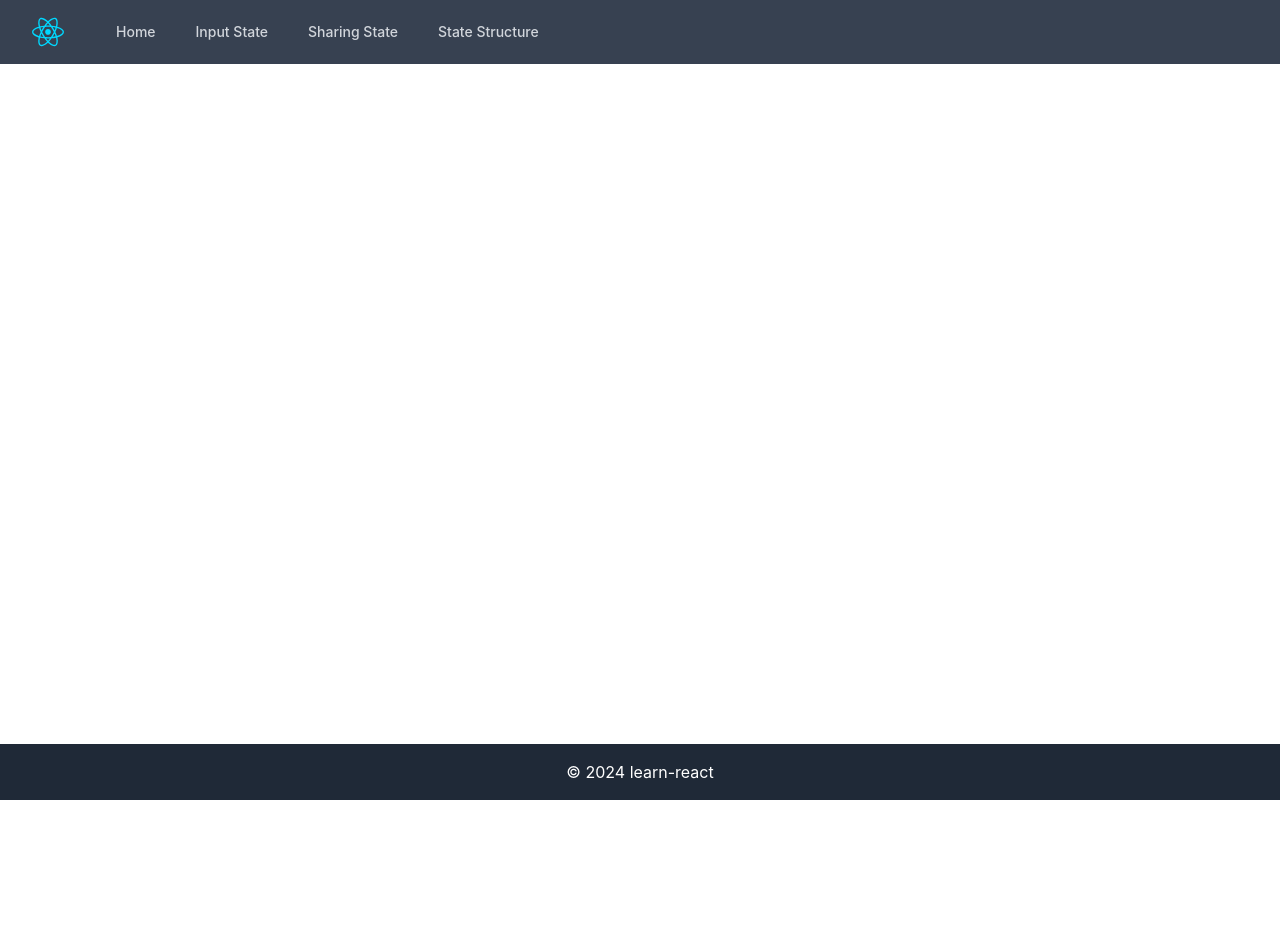
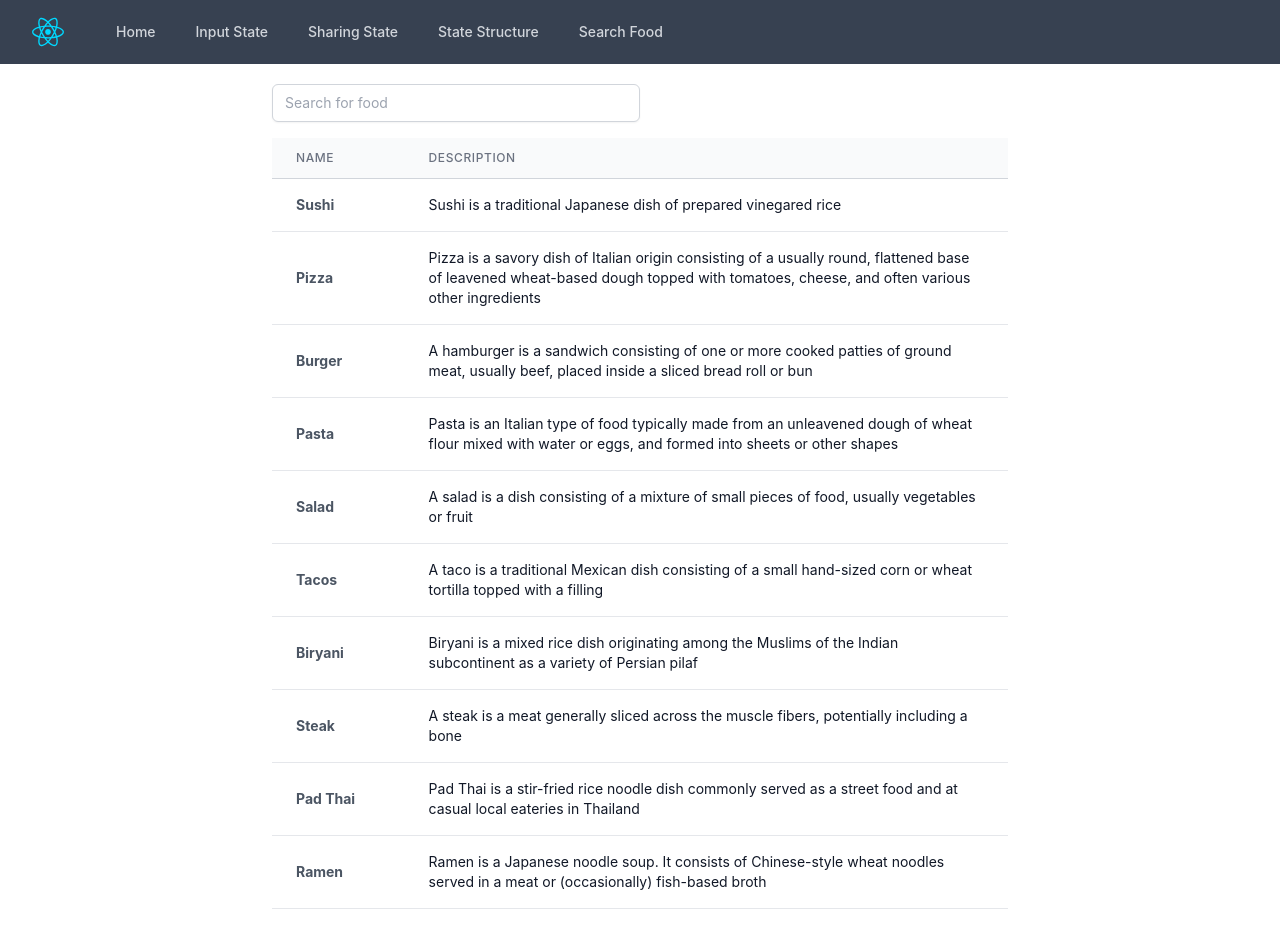
Before and after one commit to DLSiem/learn-react, a React (Vite) app in the folder learn/: page /search-food in a window 1280 px wide. Shown: the top 927 px of the page. Before the commit the page ends 800 px from the top, so only its background shows below. Built offline with nearby package versions, Linux system fonts and the light colour scheme.

Commit message:
adding food search page

```diff
--- a/learn/src/App.jsx
+++ b/learn/src/App.jsx
@@ -3,6 +3,7 @@ import StateStructure from "./pages/StateStructure";
 import InputState from "./pages/InputState";
 import Home from "./pages/Home";
 import SharingState from "./pages/SharingState";
+import SearchFood from "./pages/SearchFoods";
 
 import Header from "./components/Header";
 import Footer from "./components/Footer";
@@ -17,6 +18,7 @@ function App() {
           <Route path="/state-structure" element={<StateStructure />} />
           <Route path="/input-state" element={<InputState />} />
           <Route path="/sharing-state" element={<SharingState />} />
+          <Route path="/search-food" element={<SearchFood />} />
         </Routes>
         <Footer />
       </div>
--- a/learn/src/components/Header.jsx
+++ b/learn/src/components/Header.jsx
@@ -46,6 +46,12 @@ const Header = () => {
                   className="text-gray-300 hover:text-white px-3 py-2 rounded-md text-sm font-medium"
                 >
                   State Structure
+                </a>
+                <a
+                  href="/search-food"
+                  className="text-gray-300 hover:text-white px-3 py-2 rounded-md text-sm font-medium"
+                >
+                  Search Food
                 </a>
               </div>
             </div>
@@ -117,6 +123,12 @@ const Header = () => {
           >
             State Structure
           </a>
+          <a
+            href="/search-food"
+            className="text-gray-300 hover:text-white block px-3 py-2 rounded-md text-base font-medium"
+          >
+            Search Food
+          </a>
         </div>
       </div>
     </nav>
--- /dev/null
+++ b/learn/src/data/fooddata.js
@@ -0,0 +1,128 @@
+export function filterItems(items, query) {
+  query = query.toLowerCase();
+  return items.filter((item) =>
+    item.name.split(" ").some((word) => word.toLowerCase().startsWith(query))
+  );
+}
+
+export const foods = [
+  {
+    id: 0,
+    name: "Sushi",
+    description:
+      "Sushi is a traditional Japanese dish of prepared vinegared rice",
+  },
+  {
+    id: 1,
+    name: "Pizza",
+    description:
+      "Pizza is a savory dish of Italian origin consisting of a usually round, flattened base of leavened wheat-based dough topped with tomatoes, cheese, and often various other ingredients",
+  },
+  {
+    id: 2,
+    name: "Burger",
+    description:
+      "A hamburger is a sandwich consisting of one or more cooked patties of ground meat, usually beef, placed inside a sliced bread roll or bun",
+  },
+  {
+    id: 3,
+    name: "Pasta",
+    description:
+      "Pasta is an Italian type of food typically made from an unleavened dough of wheat flour mixed with water or eggs, and formed into sheets or other shapes",
+  },
+  {
+    id: 4,
+    name: "Salad",
+    description:
+      "A salad is a dish consisting of a mixture of small pieces of food, usually vegetables or fruit",
+  },
+  {
+    id: 5,
+    name: "Tacos",
+    description:
+      "A taco is a traditional Mexican dish consisting of a small hand-sized corn or wheat tortilla topped with a filling",
+  },
+  {
+    id: 6,
+    name: "Biryani",
+    description:
+      "Biryani is a mixed rice dish originating among the Muslims of the Indian subcontinent as a variety of Persian pilaf",
+  },
+  {
+    id: 7,
+    name: "Steak",
+    description:
+      "A steak is a meat generally sliced across the muscle fibers, potentially including a bone",
+  },
+  {
+    id: 8,
+    name: "Pad Thai",
+    description:
+      "Pad Thai is a stir-fried rice noodle dish commonly served as a street food and at casual local eateries in Thailand",
+  },
+  {
+    id: 9,
+    name: "Ramen",
+    description:
+      "Ramen is a Japanese noodle soup. It consists of Chinese-style wheat noodles served in a meat or (occasionally) fish-based broth",
+  },
+  {
+    id: 10,
+    name: "Pho",
+    description:
+      "Pho is a Vietnamese soup consisting of broth, rice noodles, herbs, and meat, sometimes chicken",
+  },
+  {
+    id: 11,
+    name: "Dim Sum",
+    description:
+      "Dim sum is a large range of small Chinese dishes that are traditionally enjoyed in restaurants for brunch",
+  },
+  {
+    id: 12,
+    name: "Paella",
+    description: "Paella is a Spanish rice dish originally from Valencia",
+  },
+  {
+    id: 13,
+    name: "Curry",
+    description:
+      "Curry is a variety of dishes originating in the Indian subcontinent that use a complex combination of spices or herbs",
+  },
+  {
+    id: 14,
+    name: "Kebab",
+    description:
+      'Kebab is a type of cooked meat dish that originates from the Middle East, and it means "grilled (or broiled) meat"',
+  },
+  {
+    id: 15,
+    name: "Samosa",
+    description:
+      "A samosa is a fried or baked pastry with a savory filling, such as spiced potatoes, onions, peas, meat, or lentils",
+  },
+  {
+    id: 16,
+    name: "Falafel",
+    description:
+      "Falafel is a deep-fried ball or patty made from ground chickpeas, fava beans, or both",
+  },
+  {
+    id: 17,
+    name: "Gelato",
+    description:
+      "Gelato is a popular frozen dessert of Italian origin. It is generally lower in fat, but higher in sugar than other styles of ice cream",
+  },
+  {
+    id: 18,
+    name: "Cheesecake",
+    description:
+      "Cheesecake is a sweet dessert consisting of one or more layers. The main and thickest layer consists of a mixture of soft, fresh cheese, eggs, and sugar",
+  },
+  {
+    id: 19,
+    name: "Tiramisu",
+    description:
+      "Tiramisu is a coffee-flavoured Italian dessert. It is made of ladyfingers dipped in coffee, layered with a whipped mixture of eggs, sugar, and mascarpone cheese, flavoured with cocoa",
+  },
+];
--- /dev/null
+++ b/learn/src/pages/SearchFoods.jsx
@@ -0,0 +1,95 @@
+import { useEffect, useRef, useState } from "react";
+import { foods, filterItems } from "./../data/fooddata";
+import PropTypes from "prop-types";
+
+export default function SearchFood() {
+  const [query, setQuery] = useState("");
+  const [debouncedQuery, setDebouncedQuery] = useState("");
+  const debounceTimeout = useRef(null);
+
+  useEffect(() => {
+    if (debounceTimeout.current) {
+      clearTimeout(debounceTimeout.current);
+    }
+    debounceTimeout.current = setTimeout(() => {
+      setDebouncedQuery(query);
+    }, 500);
+
+    return () => {
+      clearTimeout(debounceTimeout.current);
+    };
+  }, [query]);
+
+  const filteredFoods = filterItems(foods, debouncedQuery);
+
+  const handleChange = (e) => {
+    setQuery(e.target.value);
+  };
+
+  return (
+    <div className="container mx-auto p-4 md:max-w-3xl">
+      <SearchBar value={query} onChange={handleChange} />
+      <List items={filteredFoods} />
+    </div>
+  );
+}
+
+const SearchBar = ({ value, onChange }) => {
+  return (
+    <label className="block mb-4">
+      <input
+        type="text"
+        placeholder="Search for food"
+        value={value}
+        onChange={onChange}
+        className="mt-1 block w-full px-3 py-2 border border-gray-300 rounded-md shadow-sm focus:outline-none focus:ring-blue-500 focus:border-blue-500 sm:text-sm lg:w-1/2"
+      />
+    </label>
+  );
+};
+
+SearchBar.propTypes = {
+  value: PropTypes.string.isRequired,
+  onChange: PropTypes.func.isRequired,
+};
+
+const List = ({ items }) => {
+  List.propTypes = {
+    items: PropTypes.array.isRequired,
+  };
+
+  return (
+    <div className="overflow-x-auto">
+      <table className="min-w-full divide-y divide-gray-300">
+        <thead className="bg-gray-50">
+          <tr>
+            <th
+              scope="col"
+              className="px-6 py-3 text-left text-xs font-medium text-gray-500 uppercase tracking-wider"
+            >
+              Name
+            </th>
+            <th
+              scope="col"
+              className="px-6 py-3 text-left text-xs font-medium text-gray-500 uppercase tracking-wider"
+            >
+              Description
+            </th>
+          </tr>
+        </thead>
+        <tbody className="bg-white divide-y divide-gray-200">
+          {items.map((food) => (
+            <tr key={food.id}>
+              <td className="px-6 py-4 whitespace-nowrap text-sm font-bold text-gray-600">
+                {food.name}
+              </td>
+              <td className="px-6 py-4 text-sm text-gray-900">
+                {food.description}
+              </td>
+            </tr>
+          ))}
+        </tbody>
+      </table>
+    </div>
+  );
+};
```
Also changed, not shown: learn/src/pages/SharingState.jsx (+14 -0 lines).
